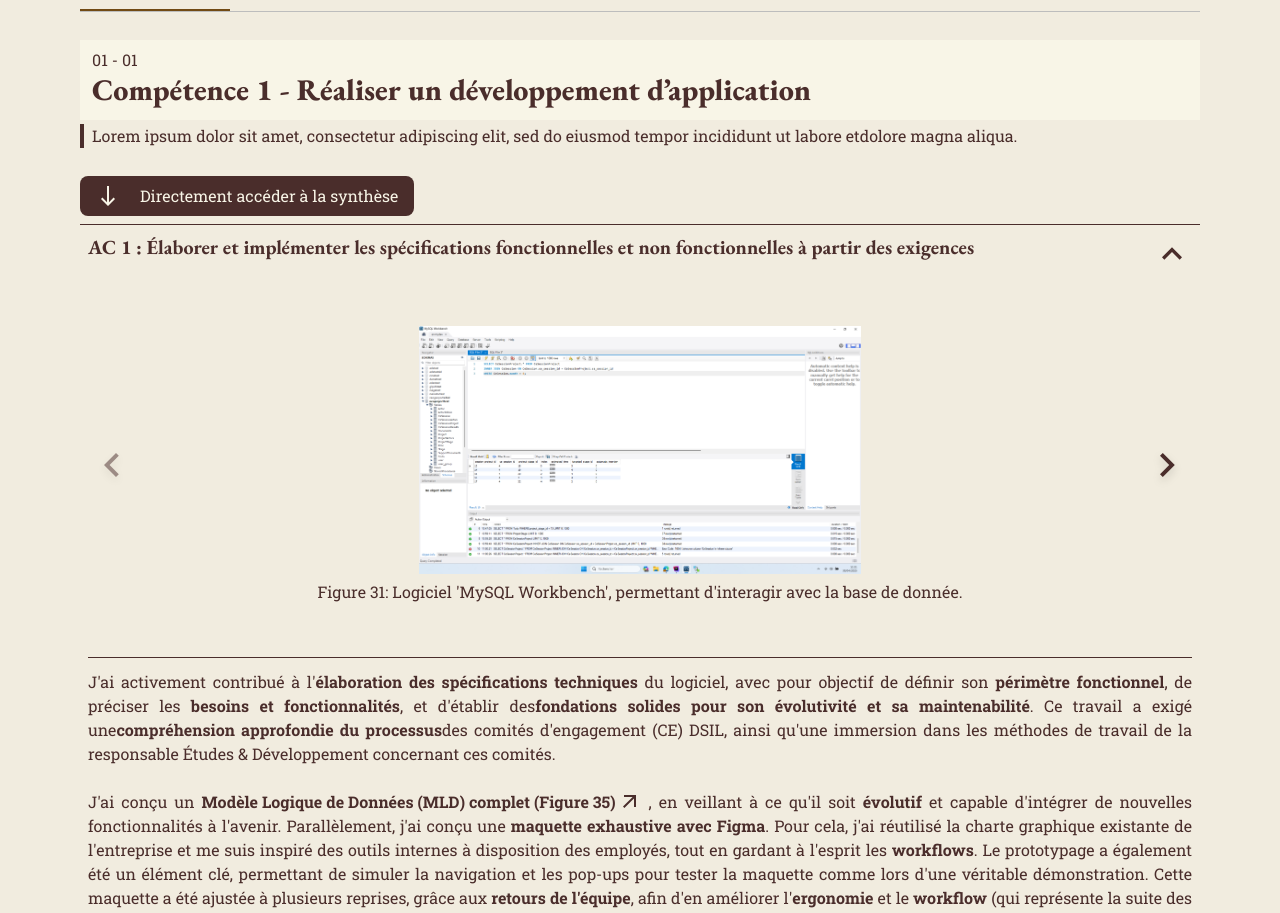
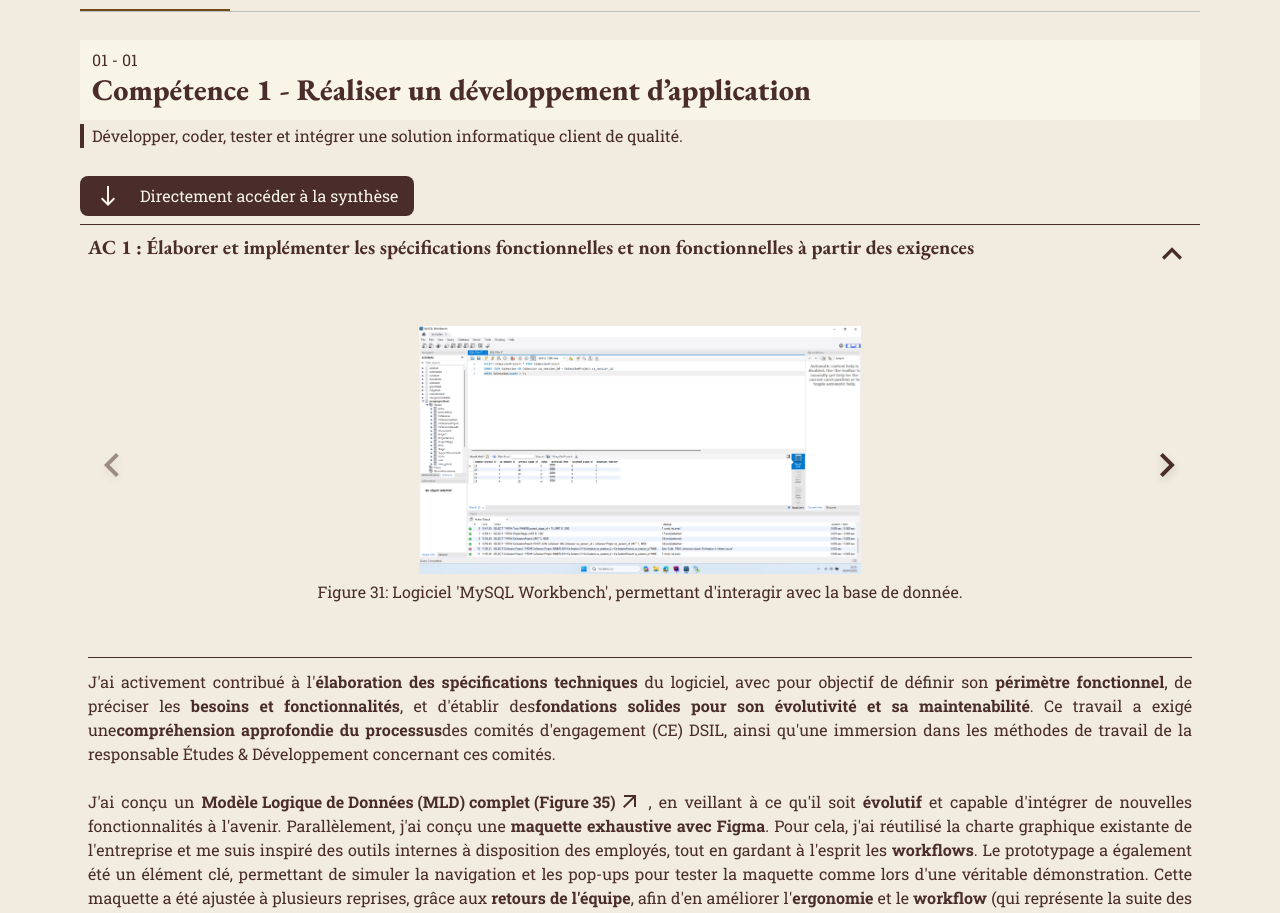
Before and after one commit to lynn2910/lynn2910.github.io, a SvelteKit app: page /portfolio/stage-but2 in a window 1280 px wide. Shown: the part 2503-3416 px from the top of the page. Built offline with nearby package versions, Linux system fonts and the light colour scheme.

Commit message:
feat(stage-but2): Add context saving for tabs

```diff
--- a/src/lib/components/presentation/but2/Comp1.svelte
+++ b/src/lib/components/presentation/but2/Comp1.svelte
@@ -27,7 +27,7 @@
 
 <CompTitle title="Compétence 1 - Réaliser un développement d’application"
            top_text="01 - 01"
-           bottom_text="Lorem ipsum dolor sit amet, consectetur adipiscing elit, sed do eiusmod tempor incididunt ut labore etdolore magna aliqua."/>
+           bottom_text="Développer, coder, tester et intégrer une solution informatique client de qualité."/>
 
 <a class="btn w-fit" href="#synthese_comp_1">
     <svg xmlns="http://www.w3.org/2000/svg" height="24px" viewBox="0 -960 960 960" width="24px"
--- a/src/lib/components/presentation/but2/Comp2.svelte
+++ b/src/lib/components/presentation/but2/Comp2.svelte
@@ -1,6 +1,8 @@
 <script lang="ts">
 	import CompTitle from "$lib/components/presentation/but2/CompTitle.svelte";
 	import {onMount} from "svelte";
+	import FiguresCarousel from "$lib/components/navigation/FiguresCarousel.svelte";
+	import FigureLink from "$lib/components/navigation/FigureLink.svelte";
 
 	const comp_id = 'comp_2_opened_detail_id';
 
@@ -36,8 +38,16 @@
         </svg>
     </summary>
 
-    Lorem ipsum dolor sit amet, consectetur adipiscing elit, sed do eiusmod tempor incididunt ut labore etdolore magna
-    aliqua.
+
+    <div class="h-96">
+        <FiguresCarousel figure_ids={[35, 33, 29, 24, 22, 11]}/>
+    </div>
+
+    <hr class="mb-3">
+
+    <div>
+
+    </div>
 </details>
 
 <details open={opened_details_id === 'ac_2'} class="group">
--- a/src/routes/portfolio/stage-but2/+page.svelte
+++ b/src/routes/portfolio/stage-but2/+page.svelte
@@ -9,6 +9,7 @@
 	import Comp2 from "$lib/components/presentation/but2/Comp2.svelte";
 	import {set_figures} from "$lib/figures.svelte";
 	import SingleFigure from "$lib/components/navigation/SingleFigure.svelte";
+	import {onMount} from "svelte";
 
 	const links: { href: string, name: string }[] = [
 		{href: '#entreprise', name: "Entreprise"},
@@ -23,8 +24,15 @@
 
 	let savoir_faire_active_tab: string = $state(savoir_faire_tabs[0]?.id);
 
+	onMount(() => {
+		if (localStorage.getItem("active_but2_savoir_tab")) {
+			savoir_faire_active_tab = localStorage.getItem("active_but2_savoir_tab")!;
+		}
+	})
+
 	function handleTabClick(tab_id: string) {
 		savoir_faire_active_tab = tab_id;
+		localStorage.setItem("active_but2_savoir_tab", tab_id)
 	}
 
 	const figures = [
```
